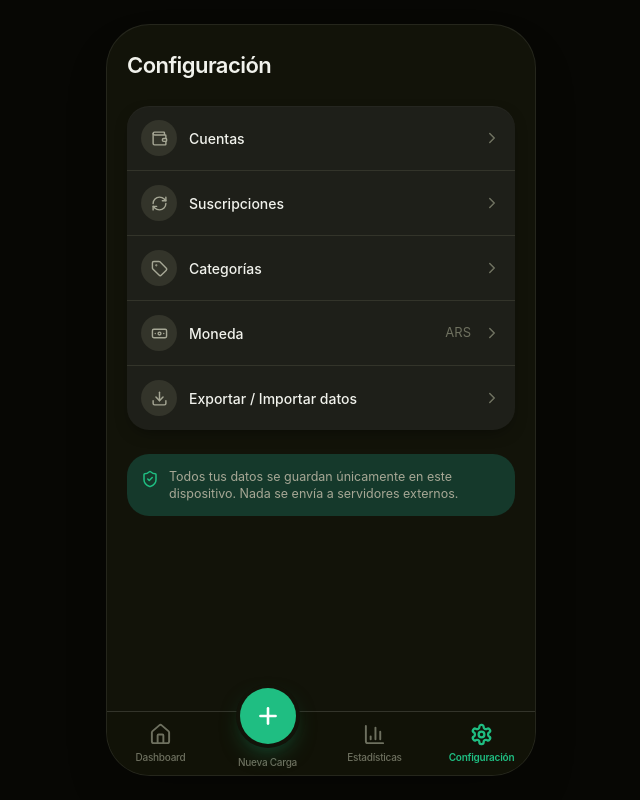
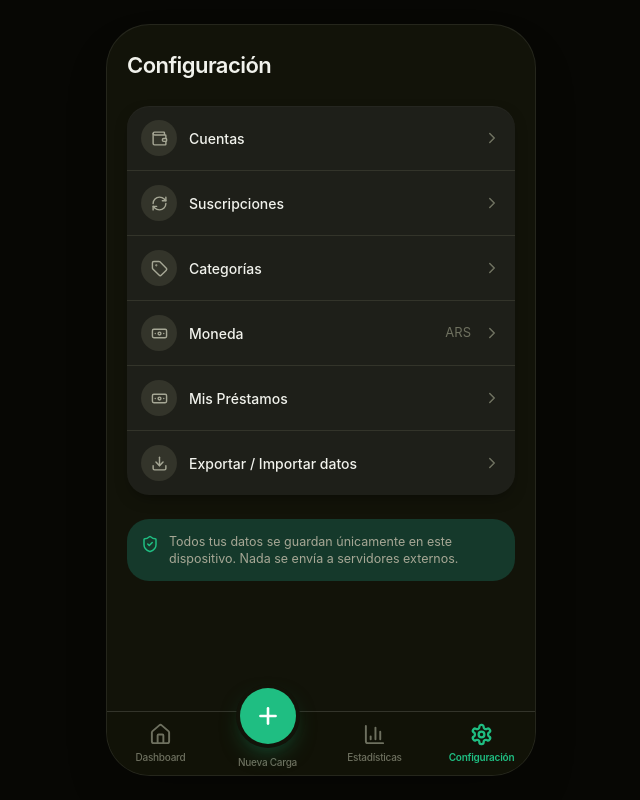
Before and after one commit to IgnacioGraciano/Registro-gastos, a Next.js app: page /historial in a window 1280 px wide. Shown: the whole page, without its empty margins (319-959 px from the left). Built offline with nearby package versions, Linux system fonts and the light colour scheme.

Commit message:
feat: sistema completo de préstamos como subsección en Configuración

```diff
--- a/src/app/historial/page.tsx
+++ b/src/app/historial/page.tsx
@@ -4,6 +4,7 @@ import MonedaConfigRow from "@/components/configuracion/MonedaConfigRow";
 import CuentasConfigRow from "@/components/configuracion/CuentasConfigRow";
 import SuscripcionesConfigRow from "@/components/configuracion/SuscripcionesConfigRow";
 import BackupConfigRow from "@/components/configuracion/BackupConfigRow";
+import PrestamosConfigRow from "@/components/configuracion/PrestamosConfigRow";
 
 export default function ConfiguracionPage() {
   return (
@@ -19,6 +20,7 @@ export default function ConfiguracionPage() {
         <SuscripcionesConfigRow />
         <CategoriasConfigRow />
         <MonedaConfigRow />
+        <PrestamosConfigRow />
         <BackupConfigRow />
       </section>
 
--- /dev/null
+++ b/src/components/configuracion/PrestamosConfigRow.tsx
@@ -0,0 +1,27 @@
+"use client";
+
+import { useState } from "react";
+import { ChevronRight, Banknote } from "lucide-react";
+import PrestamosSheet from "./PrestamosSheet";
+
+export default function PrestamosConfigRow() {
+  const [abierto, setAbierto] = useState(false);
+
+  return (
+    <>
+      <button
+        type="button"
+        onClick={() => setAbierto(true)}
+        className="ios-press flex w-full items-center gap-3 border-b border-surface-line p-3.5"
+      >
+        <span className="flex h-9 w-9 items-center justify-center rounded-full bg-surface-line text-ink-soft">
+          <Banknote size={17} />
+        </span>
+        <span className="flex-1 text-left text-[14px] font-medium text-ink">Mis Préstamos</span>
+        <ChevronRight size={18} className="text-ink-faint" />
+      </button>
+
+      <PrestamosSheet abierto={abierto} onCerrar={() => setAbierto(false)} />
+    </>
+  );
+}
--- a/src/lib/prestamos.ts
+++ b/src/lib/prestamos.ts
@@ -10,19 +10,19 @@ export type Prestamo = {
   persona: string;
   monto: number;
   moneda: Moneda;
-  fecha: string; // "YYYY-MM-DD"
+  fecha: string;
   billeteraId: string;
   estado: "pendiente" | "parcial" | "pagado";
   montoPagado?: number;
   descripcion?: string;
-  createdAt: number; // timestamp
+  createdAt: number;
 };
 
 type Pago = {
   id: string;
   prestamoId: string;
   monto: number;
-  fecha: string; // "YYYY-MM-DD"
+  fecha: string;
   createdAt: number;
 };
 
```
Also changed, not shown: src/components/configuracion/PrestamosSheet.tsx (+0 -8 lines).
